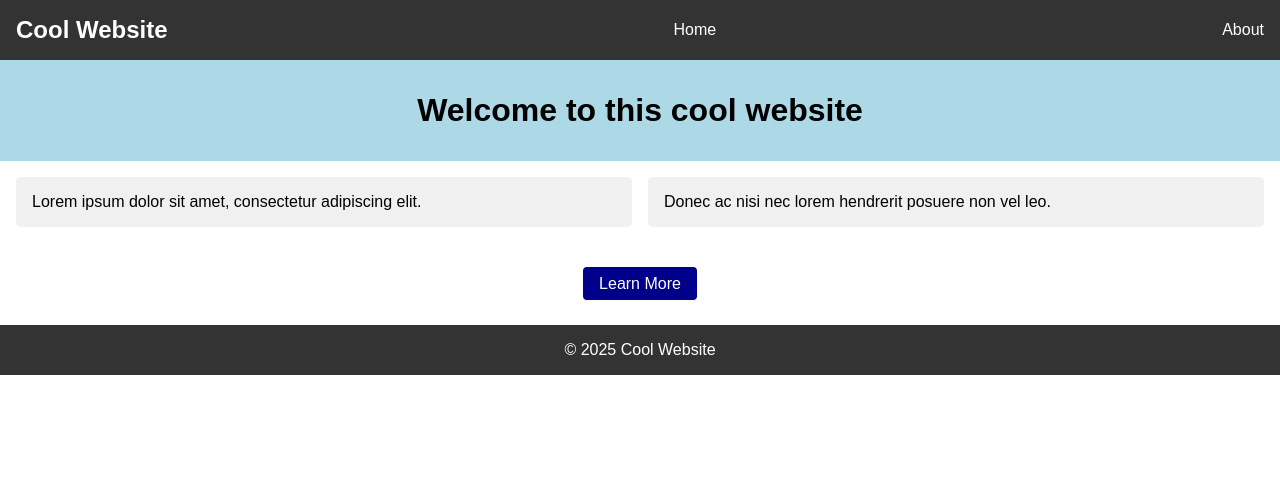
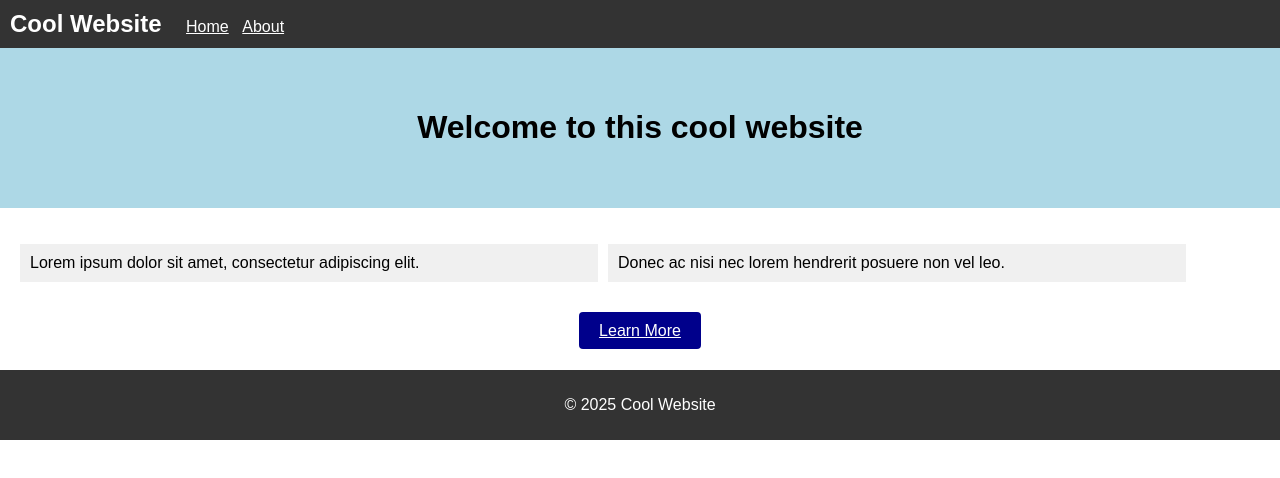
Before and after one commit to Elisha-Kamanda/responsive-webpages, a plain HTML site: page index.html in a window 1280 px wide. Drawn offline with Linux system fonts and the light colour scheme.

Commit message:
Update styles.css

```diff
--- a/styles.css
+++ b/styles.css
@@ -1,103 +1,99 @@
-* {
-    box-sizing: border-box;
+body {
+    font-family: Arial, sans-serif;
     margin: 0;
     padding: 0;
-}
-
-body {
-    font-family: Arial, sans-serif;
 }
 
 nav {
     background-color: #333;
     color: white;
-    padding: 1rem;
-    display: flex;
-    justify-content: space-between;
-    align-items: center;
+    padding: 10px;
+}
+
+nav h2 {
+    display: inline;
+    margin-right: 20px;
 }
 
 nav a {
     color: white;
-    margin-left: 1rem;
-    text-decoration: none;
+    margin-right: 10px;
 }
 
 footer {
     background-color: #333;
     color: white;
     text-align: center;
-    padding: 1rem;
-    margin-top: 2rem;
+    padding: 10px;
+    margin-top: 20px;
 }
 
 .splash {
     background-color: lightblue;
     text-align: center;
-    padding: 2rem;
+    padding: 40px;
 }
 
 .paragraphs {
     display: flex;
     flex-wrap: wrap;
-    gap: 16px;
-    padding: 1rem;
+    margin: 20px;
 }
 
 .paragraphs p {
-    flex: 1 1 45%;
     background-color: #f0f0f0;
-    padding: 1rem;
-    border-radius: 5px;
+    padding: 10px;
+    width: 45%;
+    margin-right: 10px;
+    margin-bottom: 10px;
 }
 
 .learn-more {
     text-align: center;
-    margin: 2rem;
+    margin: 30px;
 }
 
 .learn-more a {
-    padding: 0.5rem 1rem;
     background-color: darkblue;
     color: white;
-    text-decoration: none;
+    padding: 10px 20px;
     border-radius: 4px;
 }
 
 .about-content {
     display: flex;
     flex-wrap: wrap;
-    gap: 16px;
-    padding: 1rem;
     justify-content: center;
+    margin: 20px;
 }
 
 .content-block {
     background-color: #f9f9f9;
-    padding: 1rem;
+    padding: 10px;
+    margin: 10px;
     border: 1px solid #ccc;
-    border-radius: 5px;
     width: 250px;
-    text-align: center;
 }
 
 .content-block img {
     width: 100%;
     height: auto;
-    margin-top: 1rem;
+    margin-top: 10px;
 }
 
-/* RESPONSIVE STYLES */
+/* Responsive for screens 800px and below */
 @media screen and (max-width: 800px) {
     .paragraphs {
         flex-direction: column;
     }
 
     .paragraphs p {
-        flex: 1 1 100%;
+        width: 100%;
+        margin-right: 0;
     }
 
     .content-block {
         width: 100%;
+        margin: 10px 0;
+    }
 }
-}
```
